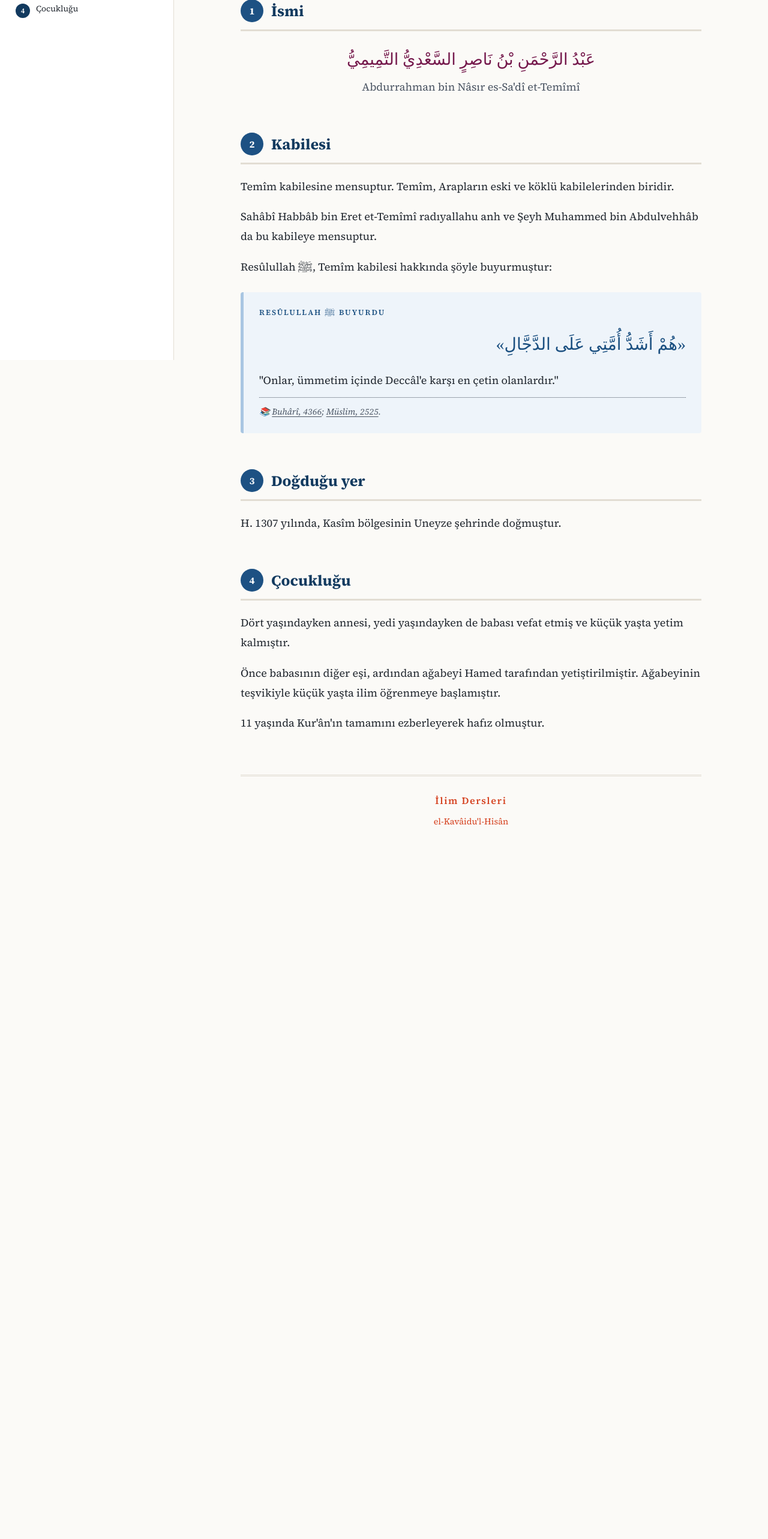
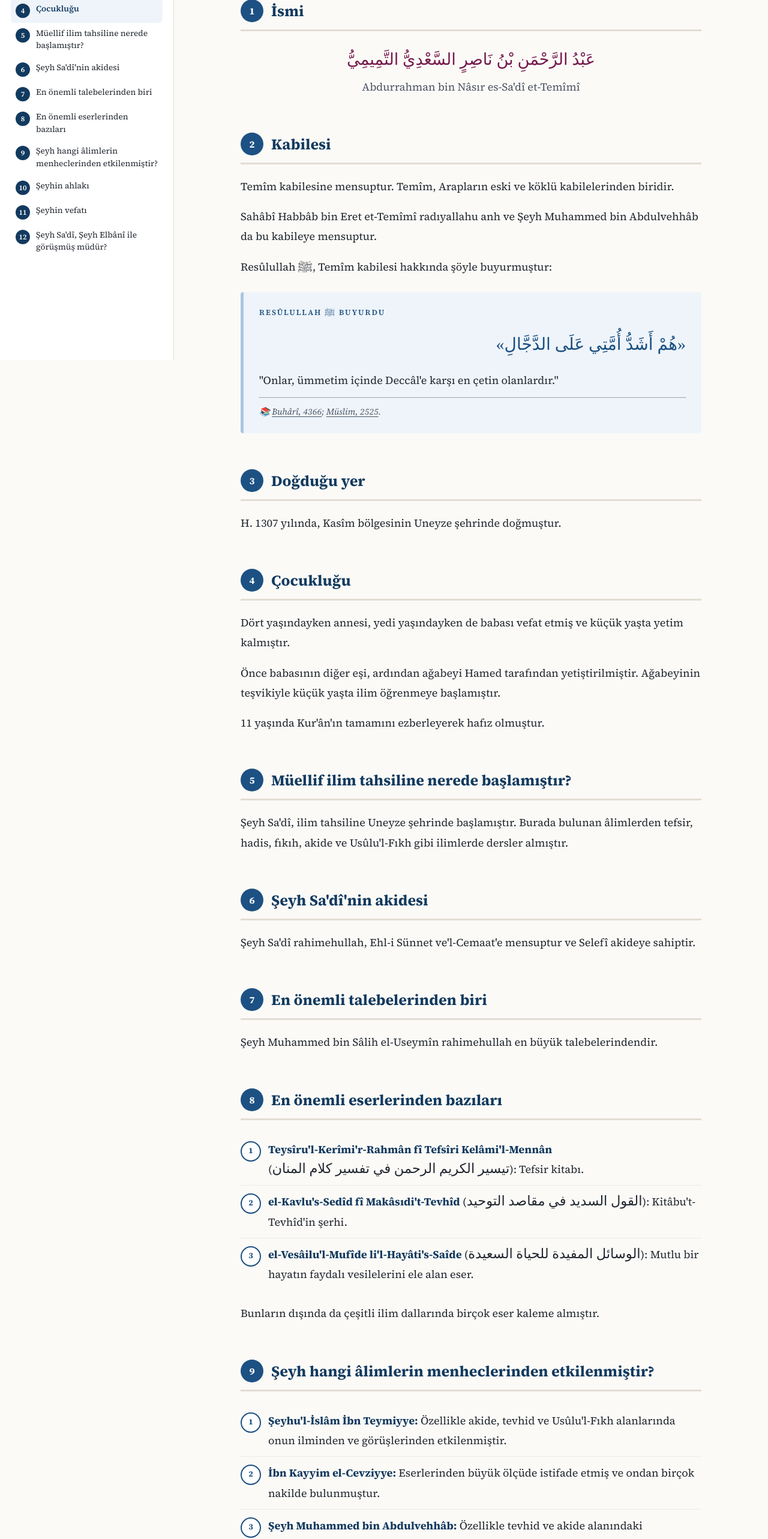
Before and after one commit to BayramKILIC/ders-notlarim, a plain HTML site: page notlar/usul-u-tefsir/03-ucuncu-mukaddime.html in a window 1280 px wide. Shown: the part 200-2765 px from the top of the page at 60% size. Before the commit the page ends 1673 px from the top, so only its background shows below. Drawn offline with Linux system fonts and the light colour scheme; a web font is replaced by a local one.

Commit message:
Usul-u Tefsir Dersi: Üçüncü Mukaddime güncellendi
Co-Authored-By: Claude Opus 5.5 <noreply@anthropic.com>
Claude-Session: https://claude.ai/code/session_019hroCXboYAHu7aZWiopwHX

```diff
--- a/notlar/usul-u-tefsir/03-ucuncu-mukaddime.html
+++ b/notlar/usul-u-tefsir/03-ucuncu-mukaddime.html
@@ -682,6 +682,14 @@
       <li><a href="#mesele-2"><span class="m-no">2</span><span>Kabilesi</span></a></li>
       <li><a href="#mesele-3"><span class="m-no">3</span><span>Doğduğu yer</span></a></li>
       <li><a href="#mesele-4"><span class="m-no">4</span><span>Çocukluğu</span></a></li>
+      <li><a href="#mesele-5"><span class="m-no">5</span><span>Müellif ilim tahsiline nerede başlamıştır?</span></a></li>
+      <li><a href="#mesele-6"><span class="m-no">6</span><span>Şeyh Sa'dî'nin akidesi</span></a></li>
+      <li><a href="#mesele-7"><span class="m-no">7</span><span>En önemli talebelerinden biri</span></a></li>
+      <li><a href="#mesele-8"><span class="m-no">8</span><span>En önemli eserlerinden bazıları</span></a></li>
+      <li><a href="#mesele-9"><span class="m-no">9</span><span>Şeyh hangi âlimlerin menheclerinden etkilenmiştir?</span></a></li>
+      <li><a href="#mesele-10"><span class="m-no">10</span><span>Şeyhin ahlakı</span></a></li>
+      <li><a href="#mesele-11"><span class="m-no">11</span><span>Şeyhin vefatı</span></a></li>
+      <li><a href="#mesele-12"><span class="m-no">12</span><span>Şeyh Sa'dî, Şeyh Elbânî ile görüşmüş müdür?</span></a></li>
   </ol>
 </nav>
 <div class="menu-perde"></div>
@@ -728,6 +736,57 @@
   <p>Önce babasının diğer eşi, ardından ağabeyi Hamed tarafından yetiştirilmiştir. Ağabeyinin teşvikiyle küçük yaşta ilim öğrenmeye başlamıştır.</p>
   <p>11 yaşında Kur'ân'ın tamamını ezberleyerek hafız olmuştur.</p>
 
+
+  <h3 class="altbolum" id="mesele-5"><span class="no">5</span>Müellif ilim tahsiline nerede başlamıştır?</h3>
+
+  <p>Şeyh Sa'dî, ilim tahsiline Uneyze şehrinde başlamıştır. Burada bulunan âlimlerden tefsir, hadis, fıkıh, akide ve Usûlu'l-Fıkh gibi ilimlerde dersler almıştır.</p>
+
+
+  <h3 class="altbolum" id="mesele-6"><span class="no">6</span>Şeyh Sa'dî'nin akidesi</h3>
+
+  <p>Şeyh Sa'dî rahimehullah, Ehl-i Sünnet ve'l-Cemaat'e mensuptur ve Selefî akideye sahiptir.</p>
+
+
+  <h3 class="altbolum" id="mesele-7"><span class="no">7</span>En önemli talebelerinden biri</h3>
+
+  <p>Şeyh Muhammed bin Sâlih el-Useymîn rahimehullah en büyük talebelerindendir.</p>
+
+
+  <h3 class="altbolum" id="mesele-8"><span class="no">8</span>En önemli eserlerinden bazıları</h3>
+
+  <ol class="sayili">
+    <li><strong>Teysîru'l-Kerîmi'r-Rahmân fî Tefsîri Kelâmi'l-Mennân</strong> <span class="ar-par">(<span class="ar-ic" dir="rtl">تيسير الكريم الرحمن في تفسير كلام المنان</span>)</span>: Tefsir kitabı.</li>
+    <li><strong>el-Kavlu's-Sedîd fî Makâsıdi't-Tevhîd</strong> <span class="ar-par">(<span class="ar-ic" dir="rtl">القول السديد في مقاصد التوحيد</span>)</span>: Kitâbu't-Tevhîd'in şerhi.</li>
+    <li><strong>el-Vesâilu'l-Mufîde li'l-Hayâti's-Saîde</strong> <span class="ar-par">(<span class="ar-ic" dir="rtl">الوسائل المفيدة للحياة السعيدة</span>)</span>: Mutlu bir hayatın faydalı vesilelerini ele alan eser.</li>
+  </ol>
+  <p>Bunların dışında da çeşitli ilim dallarında birçok eser kaleme almıştır.</p>
+
+
+  <h3 class="altbolum" id="mesele-9"><span class="no">9</span>Şeyh hangi âlimlerin menheclerinden etkilenmiştir?</h3>
+
+  <ol class="sayili">
+    <li><strong>Şeyhu'l-İslâm İbn Teymiyye:</strong> Özellikle akide, tevhid ve Usûlu'l-Fıkh alanlarında onun ilminden ve görüşlerinden etkilenmiştir.</li>
+    <li><strong>İbn Kayyim el-Cevziyye:</strong> Eserlerinden büyük ölçüde istifade etmiş ve ondan birçok nakilde bulunmuştur.</li>
+    <li><strong>Şeyh Muhammed bin Abdulvehhâb:</strong> Özellikle tevhid ve akide alanındaki eserlerinden ve ilmî yaklaşımından etkilenmiştir. Zaten Uneyze'de bulunan âlimler, Şeyh Muhammed bin Abdulvehhâb'ın davetini bilen ve bu davet üzere olmaya gayret eden kimselerdi.</li>
+    <li><strong>Şeyh Sâlih bin Osman el-Kâdî:</strong> En önemli hocalarından biridir. Uzun yıllar kendisinden ilim öğrenmiş ve ilmî gelişiminde büyük etkisi olmuştur. Çünkü hocasına uzun yıllar mülâzemet etmiş, yani sürekli yanında bulunarak kendisinden ilim öğrenmiş ve hocasının vefatına kadar ona eşlik etmiştir.</li>
+  </ol>
+
+
+  <h3 class="altbolum" id="mesele-10"><span class="no">10</span>Şeyhin ahlakı</h3>
+
+  <p>Şeyh Sa'dî rahimehullah, güzel ahlak sahibi bir âlimdi. Mütevazı ve sabırlı bir kimseydi. İnsanlara ilim öğretmeye büyük önem verir ve bu konuda çok gayret gösterirdi. İlim talebeleriyle güzel ilişkiler kurar ve onlara iyi muamele ederdi.</p>
+
+
+  <h3 class="altbolum" id="mesele-11"><span class="no">11</span>Şeyhin vefatı</h3>
+
+  <p>Şeyh Sa'dî rahimehullah, H.&nbsp;1376 (M.&nbsp;1957) yılında, 69 yaşındayken Uneyze şehrinde beyin kanaması sebebiyle vefat etmiştir.</p>
+
+
+  <h3 class="altbolum" id="mesele-12"><span class="no">12</span>Şeyh Sa'dî, Şeyh Elbânî ile görüşmüş müdür?</h3>
+
+  <p>Evet, Şeyh Elbânî rahimehullah, Şeyh Abdurrahman es-Sa'dî rahimehullah ile Dimeşk (Suriye) şehrinde, Süleyman el-Kâdî'nin evinde görüştüğünü belirtmiştir.</p>
+  <p>Müftü Şeyh Muhammed bin İbrahim ile görüştüğüne dair ise herhangi bir delil bulunmamaktadır. Birbirlerini tanıyorlardı ancak yüz yüze görüştüklerine dair herhangi bir rivayet nakledilmemiştir.</p>
+
 </section>
 
 <footer>
```
